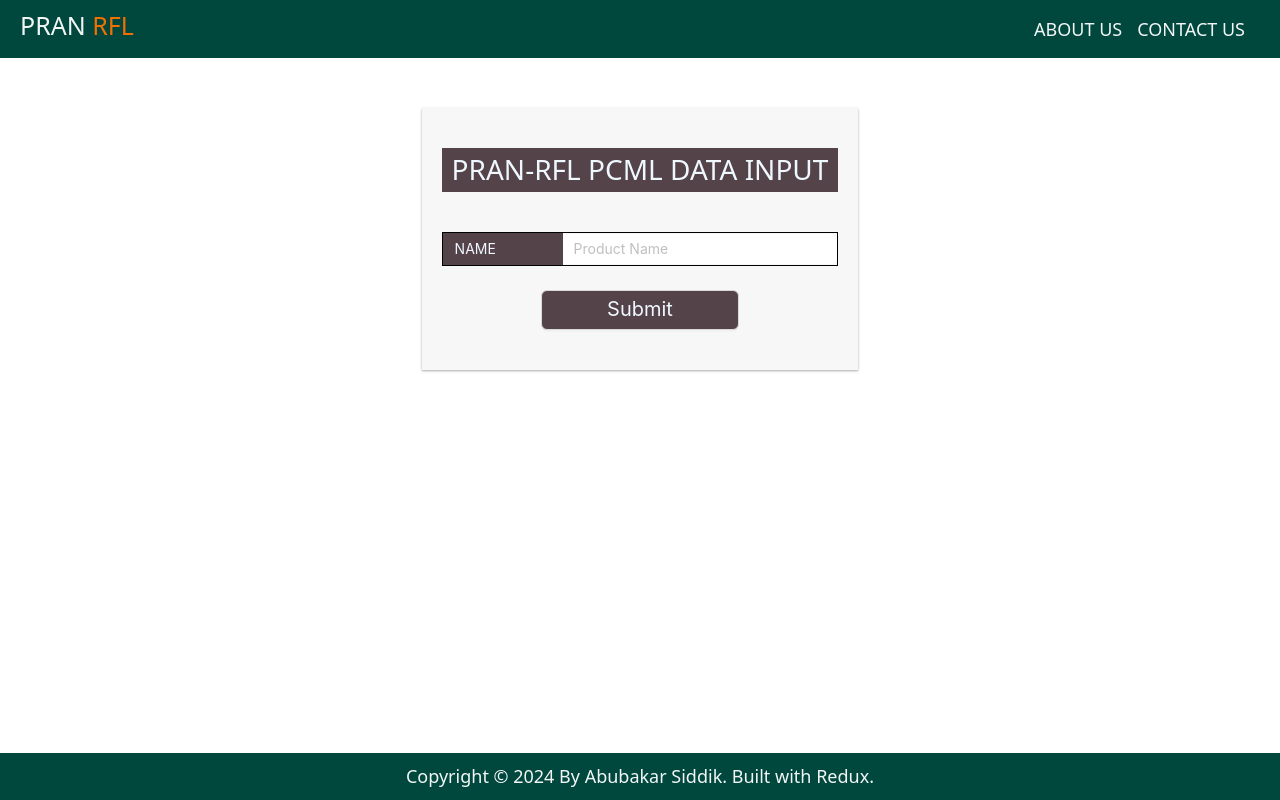
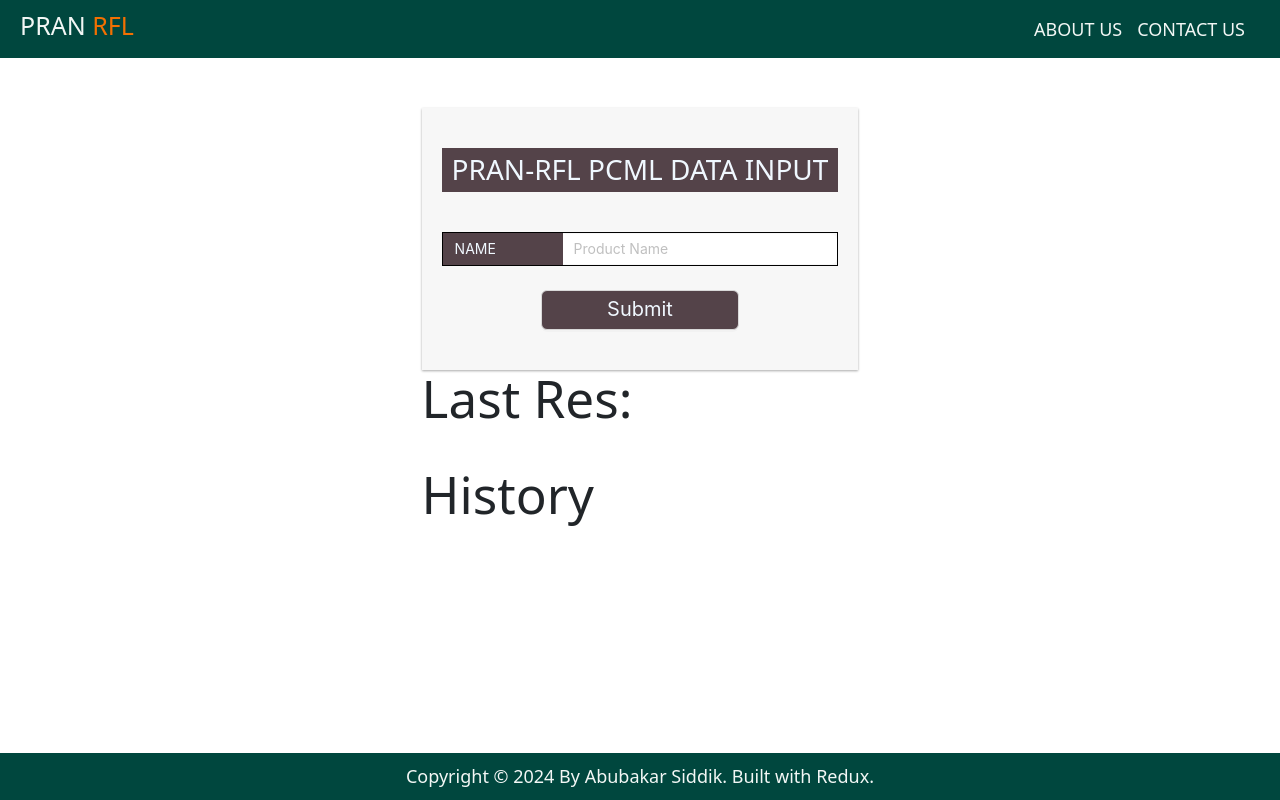
Before and after one commit to abubakarva33/gemini-clone, a React (Vite) app: page / in a window 1280 px wide. Built offline with nearby package versions, Linux system fonts and the light colour scheme.

Commit message:
store in localhost

```diff
--- a/src/pages/non-shared/Another/Another.jsx
+++ b/src/pages/non-shared/Another/Another.jsx
@@ -23,6 +23,7 @@
     console.log("Failed:", errorInfo);
   };
   return (
+    <div>
       <div style={{ maxWidth: 700, margin: "auto" }} className=" formTemplate">
         <h3 className="title"> PRAN-RFL PCML DATA INPUT</h3>
         <Form
@@ -55,6 +56,20 @@
           </Button>
         </Form>
       </div>
+      <h1>Last Res:</h1>
+      <p>{lastRes?.user}</p>
+      <p>{lastRes?.res}</p>
+      <br />
+      <h1>History</h1>
+      <div>
+        {resHistory?.map((item, ind) => (
+          <div key={ind}>
+            <p>{item?.user}</p>
+            <p>{item?.res}</p>
+          </div>
+        ))}
+      </div>
+    </div>
   );
 };
 
--- a/src/redux/store.js
+++ b/src/redux/store.js
@@ -10,7 +10,7 @@
 const persistConfig = {
   key: "root",
   storage,
-  whitelist: ["user"],
+  whitelist: ["user", "chatHistory"],
 };
 
 const rootReducer = combineReducers({
```
Lines whose indentation alone changed are shown as unchanged.
